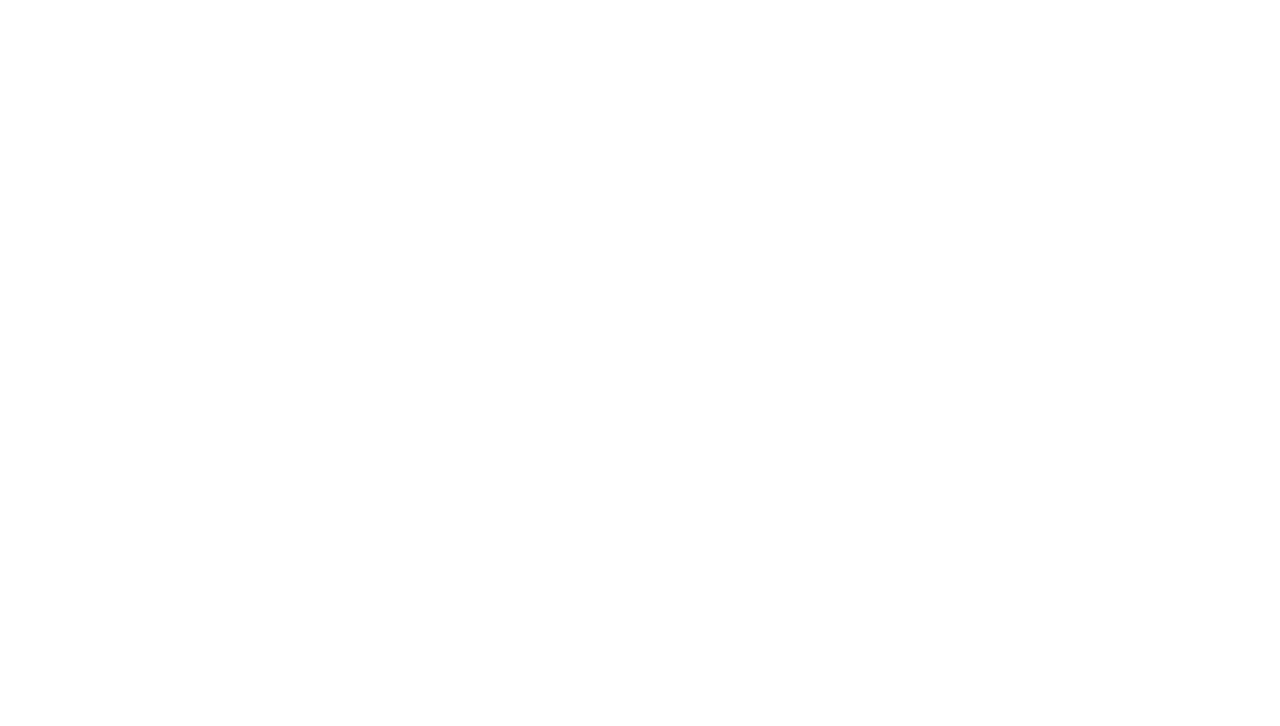
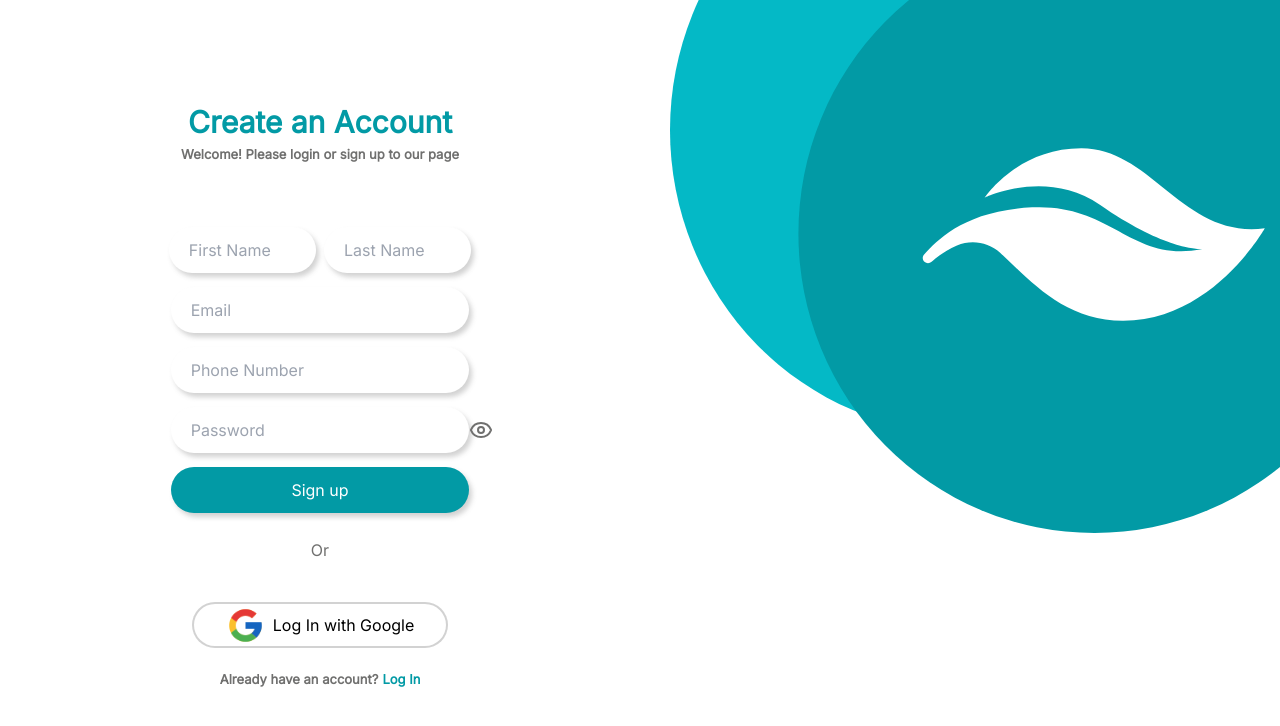
Before and after one commit to SubhayanDas08/ase_grp2, a React (Vite) app in the folder frontend/apps/desktop/: page /create_account in a window 1280 px wide. Before the commit this address had no page. Shown: the top 726 px of the page. Built offline with nearby package versions, Linux system fonts and the light colour scheme.

Commit message:
Updates for Login page and adding Create account page

```diff
--- a/frontend/apps/desktop/package.json
+++ b/frontend/apps/desktop/package.json
@@ -20,6 +20,7 @@
     "chart.js": "^4.4.6",
     "leaflet": "^1.9.4",
     "leaflet-geosearch": "^4.0.0",
+    "lucide-react": "^0.475.0",
     "react": "^18.2.0",
     "react-chartjs-2": "^5.2.0",
     "react-dom": "^18.2.0",
@@ -34,7 +35,7 @@
     "@vitejs/plugin-react": "^4.2.1",
     "autoprefixer": "^10.4.20",
     "postcss": "^8.4.49",
-    "react-router-dom": "^6.28.0",
+    "react-router-dom": "^6.29.0",
     "tailwindcss": "^3.4.14",
     "typescript": "^5.2.2",
     "vite": "^5.3.1"
--- a/frontend/apps/desktop/src/App.css
+++ b/frontend/apps/desktop/src/App.css
@@ -117,6 +117,16 @@ body {
   padding-left: 20px;
 }
 
+.nameFormInput {
+  height: 46px;
+  width: 34.5%;
+  background-color: var(--background);
+  border-radius: var(--cornerRadius);
+  box-shadow: 3px 4px 5px var(--formText);
+  color: var(--secondaryColor);
+  padding-left: 20px;
+}
+
 .loginRegistrationButton {
   height: 46px;
   width: 70%;
@@ -129,6 +139,18 @@ body {
   scale: 1.015;
 }
 
+.hover-underline-animation::after {
+  content: '';
+  position: absolute;
+  width: 100%;
+  transform: scaleX(0);
+  height: 2px;
+  bottom: 0;
+  left: 0;
+  background-color: #0087ca;
+  transform-origin: bottom right;
+  transition: transform 0.25s ease-out;
+}
 .loginGoogleRegistrationButton {
   height: 46px;
   width: 60%;
--- a/frontend/apps/desktop/src/App.tsx
+++ b/frontend/apps/desktop/src/App.tsx
@@ -5,6 +5,7 @@ import Map from "./pages/Map.tsx";
 import Events from "./pages/Events.tsx";
 import Settings from "./pages/Settings.tsx";
 import Login from "./pages/Login.tsx";
+import CreateAccount from "./pages/CreateAccount.tsx";
 
 import Sidebar from "./components/sidebar.tsx";
 import "./App.css";
@@ -29,6 +30,7 @@ export default function App() {
                 <div className="h-full w-full">
                     <Routes>
                         <Route path="/" element={<Login />} />
+                        <Route path="/create_account" element={<CreateAccount />} />
                     </Routes>
                 </div>
 
--- /dev/null
+++ b/frontend/apps/desktop/src/pages/CreateAccount.tsx
@@ -0,0 +1,82 @@
+import Logo from "../assets/Logo.svg";
+import GoogleLogo from "../assets/GoogleLogo.svg";
+import { useState } from "react";
+import { Eye, EyeOff } from "lucide-react";
+import { Link } from "react-router-dom";
+
+export default function CreateAccount() {
+    const [showPassword, setShowPassword] = useState(false);
+    return (
+        <div className="flex h-full w-full">
+            <div className="flex justify-center h-full w-1/2">
+                <div  className="flex flex-col justify-center h-full w-2/3">
+                    <div className="h-3/4">
+                        <div className="text-center h-1/5">
+                            <div className="titleText primaryColor1">
+                                Create an Account
+                            </div>
+                            <div className= "miniText secondaryColor">
+                                Welcome! Please login or sign up to our page
+                            </div>
+                        </div>
+                        <div className="text-center h-1/2">
+                            <div className="flex justify-center items-center h-1/5">
+                                <div className="flex justify-center gap-2">
+                                    <input placeholder="First Name" className="nameFormInput" />
+                                    <input placeholder="Last Name" className="nameFormInput" />
+                                </div>
+                            </div>
+                            <div className="flex justify-center items-center h-1/5">
+                                <input placeholder="Email" className="flex items-center loginRegistrationFormInput"/>
+                            </div>
+                            <div className="flex justify-center items-center h-1/5">
+                                <input placeholder="Phone Number" className="flex items-center loginRegistrationFormInput"/>
+                            </div>
+                            <div className="flex justify-center items-center h-1/5">
+                                <div className="relative w-full flex justify-center">
+                                    <input type={showPassword ? "text" : "password"} placeholder="Password" className="loginRegistrationFormInput pr-10" />
+                                    <button type="button" onClick={() => setShowPassword(!showPassword)} className="absolute right-10 top-1/2 transform -translate-y-1/2">
+                                        {showPassword ? (<EyeOff className="w-6 h-6 secondaryColor" /> ) : (<Eye className="w-6 h-6 secondaryColor" />)}
+                                    </button>
+                                </div>
+                            </div>
+                            <div className="flex justify-center items-center h-1/5">
+                                <button className="loginRegistrationButton">
+                                    Sign up
+                                </button>
+                            </div>
+                        </div>
+                        <div className="text-center h-1/4">
+                            <div className="h-2/5 flex justify-center items-center secondaryColor">
+                                Or
+                            </div>
+                            <div className="h-3/5 flex justify-center items-center">
+                                <button className="loginGoogleRegistrationButton flex flex-row justify-center items-center">
+                                    <div>
+                                        <img src={GoogleLogo} alt="GoogleLogo" />
+                                    </div>
+                                    <span className="ml-2">
+                                        Log In with Google
+                                    </span>
+                                </button>
+                            </div>
+                        </div>
+                        <div className="text-center h-1/6 miniText">
+                            <span className="secondaryColor">
+                                Already have an account?
+                            </span>
+                            <Link to="/" className="primaryColor1 ml-1 hover:underline">
+                                Log In
+                            </Link>
+                        </div>
+                    </div>
+                </div>
+            </div>
+            <div className="flex flex-col h-full w-1/2">
+                <div className="flex justify-end h-2/3 w-full">
+                    <img src={Logo} alt="Logo" />
+                </div>
+            </div>
+        </div>
+    )
+}
--- a/frontend/apps/desktop/src/pages/Login.tsx
+++ b/frontend/apps/desktop/src/pages/Login.tsx
@@ -1,5 +1,6 @@
 import Logo from "../assets/Logo.svg";
 import GoogleLogo from "../assets/GoogleLogo.svg";
+import { Link } from "react-router-dom";
 
 export default function Login() {
     return (
@@ -47,9 +48,9 @@ export default function Login() {
                             <span className="secondaryColor">
                                 Don't have an account?
                             </span>
-                            <span className="primaryColor1 ml-1">
+                            <Link to="/create_account" className="primaryColor1 ml-1 hover:underline">
                                 Sign up
-                            </span>
+                            </Link>
                         </div>
                     </div>
                 </div>
```
Also changed, not shown: frontend/apps/desktop/src/assets/eye.svg (added), 1 other file (tests, documents, lock files or other folders).
